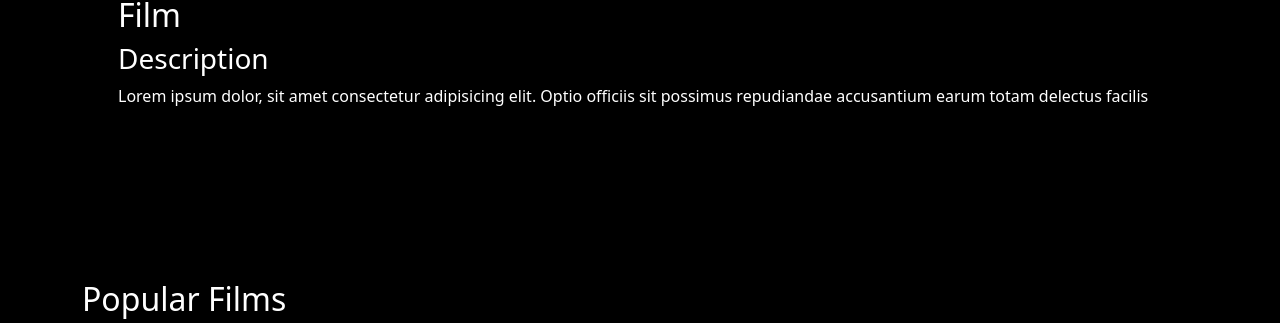
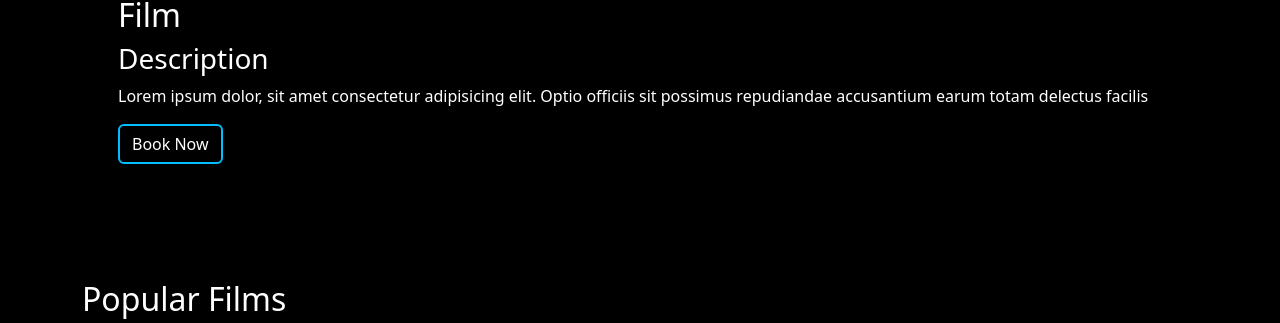
Before and after one commit to EllisBale/movie_portal, a Django app: page / in a window 1280 px wide. Shown: the part 484-807 px from the top of the page. Run offline with Django 4.2, Linux system fonts and the light colour scheme; some libraries are stand-ins or nearby versions.

Commit message:
Feat: add button to carousel

```diff
--- a/home/templates/home/index.html
+++ b/home/templates/home/index.html
@@ -14,14 +14,16 @@
         <h2>Film</h2>
         <h3> Description</h3>
         <p> Lorem ipsum dolor, sit amet consectetur adipisicing elit. Optio officiis sit possimus repudiandae accusantium earum totam delectus facilis </p>
+        <a href="#" class="btn btn-outline-light custom-btn align-self-center">Book Now</a>
       </div>
     </div>
     <div class="carousel-item">
       <img src="{% static 'images/test.jpg' %}" class="d-block w-100 carousel-img" alt="Image 2">
-      <div class="container film-des px-5 pt-4">
+      <div class="container px-5 pt-4">
         <h2>Film</h2>
         <h3> Description</h3>
         <p> Lorem ipsum dolor, sit amet consectetur adipisicing elit. Optio officiis sit possimus repudiandae accusantium earum totam delectus facilis </p>
+        <a href="#" class="btn btn-outline-light custom-btn align-self-center">Book Now</a>
       </div>
     </div>
     <div class="carousel-item">
@@ -30,6 +32,7 @@
         <h2>Film</h2>
         <h3> Description</h3>
         <p> Lorem ipsum dolor, sit amet consectetur adipisicing elit. Optio officiis sit possimus repudiandae accusantium earum totam delectus facilis </p>
+        <a href="#" class="btn btn-outline-light custom-btn align-self-center">Book Now</a>
       </div>
     </div>
     <div class="carousel-item">
@@ -38,6 +41,7 @@
         <h2>Film</h2>
         <h3> Description</h3>
         <p> Lorem ipsum dolor, sit amet consectetur adipisicing elit. Optio officiis sit possimus repudiandae accusantium earum totam delectus facilis </p>
+        <a href="#" class="btn btn-outline-light custom-btn align-self-center">Book Now</a>
       </div>
     </div>
   </div>
--- a/static/css/style.css
+++ b/static/css/style.css
@@ -53,16 +53,25 @@ p {
 .carousel-inner,
 .carousel-item {
   height: 65vh;
+
 }
+
+.carousel-inner {
+    height: 85vh !important;
+}
+
 
 .carousel .carousel-item {
   transition: transform 1s ease-out, opacity 1s ease-out;
 }
 
+
+
 .carousel-img {
   width: 100%;
   height: 45vh;
   object-fit: cover;
+  display: block;
 
 }
 
@@ -76,6 +85,8 @@ p {
 .carousel .carousel-item-prev {
     background-color: #000000  !important;
 }
+
+
 .card {
     background-color: #000000;
     border: none;
```
